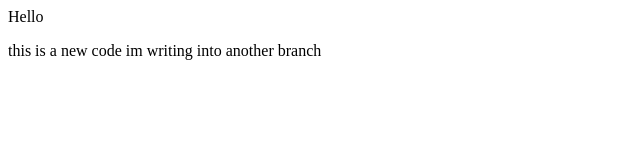
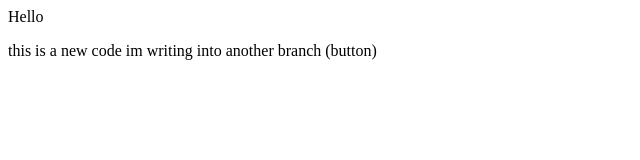
Before and after one commit to AkshajInturi/localRepo2, a plain HTML site: page index.html in a window 1280 px wide. Shown: the full height of the page, 0-640 px from the left. Drawn offline with Linux system fonts and the light colour scheme.

```diff
--- a/index.html
+++ b/index.html
@@ -1,4 +1,4 @@
 <p>
     Hello
 </p>
-<p>this is a new code im writing into another branch</p>
+<p>this is a new code im writing into another branch (button)</p>
```
